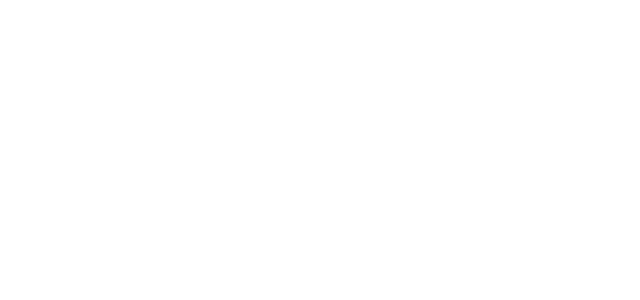
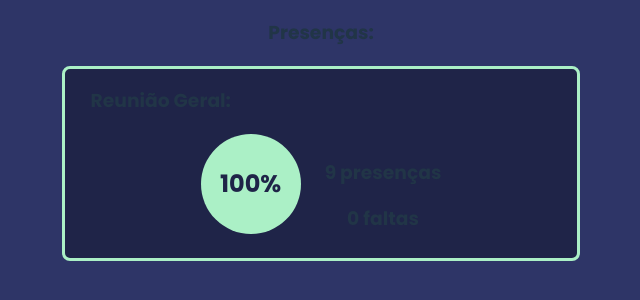
Before and after one commit to joseCarlosAndrade/icmcjr-marcador-presenca, a React (Vite) app in the folder front-end/: page /PresencaIndividual in a window 1280 px wide. Before the commit this address had no page. Shown: the top 300 px of the page, without its empty margins (319-959 px from the left). Built offline with nearby package versions, Linux system fonts and the light colour scheme; a web font is replaced by a local one.

Commit message:
feature: Componente para mostrar a porcentagem de presença do usuário

```diff
--- a/front-end/src/App.tsx
+++ b/front-end/src/App.tsx
@@ -1,6 +1,6 @@
 import './App.css'
 import { BrowserRouter, Routes, Route } from 'react-router-dom'
-import { Homepage, OtherPage, Login, Cadastro, Limbo, Justificativa, Presenca, PresencaData, CadastroReuniao, AceiteJustificativa, PermitirLogin, EscolherCargos } from './pages'
+import { Homepage, OtherPage, Login, Cadastro, Limbo, Justificativa, Presenca, PresencaData, CadastroReuniao, AceiteJustificativa, PermitirLogin, EscolherCargos, PresencaIndividual} from './pages'
 
 function App() {
 
@@ -23,6 +23,7 @@
         <Route path='aceiteJustificativa' element={<AceiteJustificativa/>}></Route>
         <Route path='permitirLogin' element={<PermitirLogin/>}></Route>
         <Route path='escolherCargos' element={<EscolherCargos/>}></Route>
+        <Route path='PresencaIndividual' element={<PresencaIndividual/>}></Route>
       </Routes>
     </BrowserRouter>
 
--- /dev/null
+++ b/front-end/src/components/CardPorcentagemPresenca/CardPorcentagemPresenca.css
@@ -0,0 +1,69 @@
+.Card-porcentagem-presenca{
+    width: 70%;
+    height: auto;
+    padding: 0.3vh, 0;
+    border-radius: 8px;
+    display: flex;
+    justify-content: center;
+    align-items: center;
+    flex-direction: column;
+    background-color: #1F2448;
+}
+
+.Card-alta{
+    border-style: solid;
+    border-color: #ABF0C6;
+}
+
+.Card-baixa{
+    border-style: solid;
+    border-color: #B7423A;
+}
+
+.Card-porcentagem-presenca-titulo{
+    width: 80%;
+    display: flex;
+    justify-content: flex-start;
+}
+
+.Card-porcentagem-presenca-dados{
+    display: flex;
+    justify-content: center;
+    align-items: center;
+    flex-direction: row;
+}
+
+.Card-porcentagem-presenca-circulo{
+    width: 100px;
+    height: 100px;
+    border-radius: 50%;
+    margin: 0 3vh 3vh 0;
+    display: flex;
+    align-items: center;
+    justify-content: center;
+    color: #1F2448;
+}
+
+.Porcentagem-alta{
+    background-color: #ABF0C6;
+}
+
+.Porcentagem-baixa{
+    background-color: #B7423A;
+}
+
+.Card-porcentagem-presenca-numeros h3{
+    font-weight: 400;
+}
+
+@media(min-width: 992px){
+
+    .Card-porcentagem-presenca{
+        width: 40%;
+    }
+
+    .Card-porcentagem-presenca-titulo{
+        width: 90%;
+    }
+
+}
--- /dev/null
+++ b/front-end/src/components/CardPorcentagemPresenca/CardPorcentagemPresenca.tsx
@@ -0,0 +1,34 @@
+import './CardPorcentagemPresenca.css'
+
+interface CardPorcentagemPresencaProps{
+    porcentagem: number;
+    presenca: number;
+    falta: number;
+}
+
+const CardPorcentagemPresenca: React.FC<CardPorcentagemPresencaProps> = ({porcentagem, presenca, falta}) => {
+
+    const borda = porcentagem < 50 ? 'Card-baixa' : 'Card-alta';
+    const circulo = porcentagem < 50 ? 'Porcentagem-baixa' : 'Porcentagem-alta';
+
+    return(
+
+        <div className={`Card-porcentagem-presenca ${borda}`}>
+            <div className='Card-porcentagem-presenca-titulo'>
+                <h3>Reunião Geral:</h3>
+            </div>
+            <div className='Card-porcentagem-presenca-dados'>
+                <div className={`Card-porcentagem-presenca-circulo ${circulo}`}>
+                    <h2>{porcentagem}%</h2>
+                </div>
+                <div className='Card-porcentagem-presenca-numeros'>
+                    <h3>{presenca} presenças</h3>
+                    <h3>{falta} faltas</h3>
+                </div>
+            </div>
+        </div>
+    )
+
+}
+
+export default CardPorcentagemPresenca
--- /dev/null
+++ b/front-end/src/pages/PresencaIndividual/PresencaIndividual.css
@@ -0,0 +1,24 @@
+.Presenca-individual{
+    width: 100vw;
+    height: 100vh;
+    position: absolute;
+    top: 0;
+    left: 0;
+    flex-direction: column;
+    background-color: #2E3567;
+}
+
+.Presenca-individual-dados{
+    width: 100%;
+    display: flex;
+    align-items: center;
+    justify-content: center;
+    flex-direction: column;
+}
+
+.Presenca-individual-dados-card{
+    width: 100%;
+    display: flex;
+    align-items: center;
+    justify-content: center;
+}
--- /dev/null
+++ b/front-end/src/pages/PresencaIndividual/PresencaIndividual.tsx
@@ -0,0 +1,28 @@
+import CardPorcentagemPresenca from "src/components/CardPorcentagemPresenca/CardPorcentagemPresenca"
+import './PresencaIndividual.css'
+
+function PresencaIndividual(){
+
+    return(
+        <div className="Presenca-individual">
+
+            <div className="Presenca-individual-dados">
+                <div className="Presenca-individual-dados-titulo">
+                    <h3>Presenças:</h3>
+                </div>
+                <div className="Presenca-individual-dados-card">
+                    <CardPorcentagemPresenca
+                        porcentagem={100}
+                        presenca={9}
+                        falta={0}
+                    />
+                </div>
+
+            </div>
+
+        </div>
+    )
+
+}
+
+export default PresencaIndividual
--- a/front-end/src/pages/index.ts
+++ b/front-end/src/pages/index.ts
@@ -16,3 +16,4 @@
 export {default as Justificativa} from './Justificativa/Justificativa'
 export {default as Presenca} from './Presenca/Presenca'
 export {default as PresencaData} from './PresencaData/PresencaData'
+export {default as PresencaIndividual} from './PresencaIndividual/PresencaIndividual'
```
